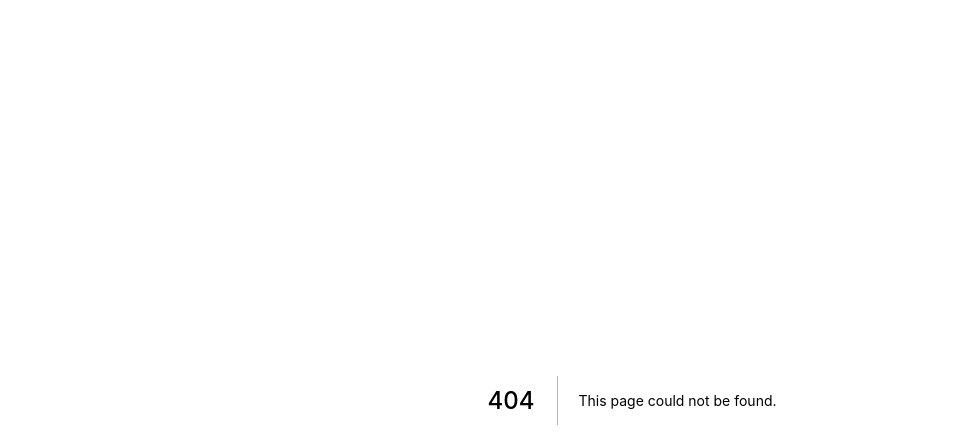
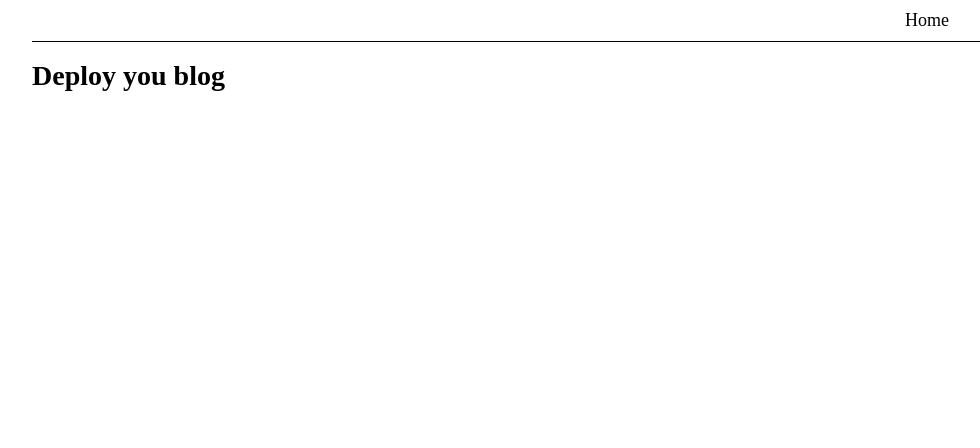
Before and after one commit to vitaliimelnychuk/blog, a Next.js app: page /posts/2019-12-17-deploy-your-blog in a window 1280 px wide. Before the commit this address had no page. Shown: the top 448 px of the page, without its empty margins (8-988 px from the left). Built offline with nearby package versions, Linux system fonts and the light colour scheme.

Commit message:
add first article

```diff
--- /dev/null
+++ b/pages/posts/2019-12-17-deploy-your-blog.tsx
@@ -0,0 +1,12 @@
+import Layout from '../../components/Layout'
+
+
+const Post = () => (
+  <Layout >
+    <div>
+      <h1>Deploy you blog</h1>
+    </div>
+  </Layout>
+);
+
+export default Post;
```
